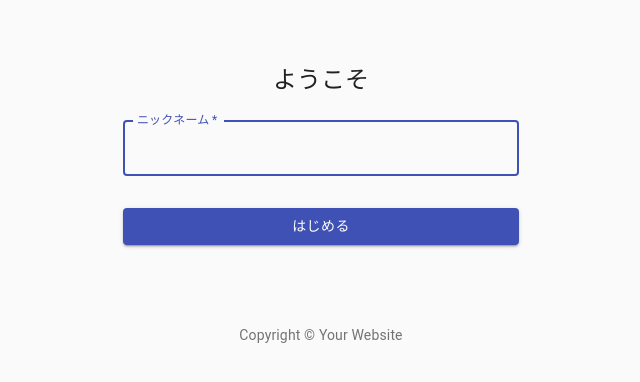
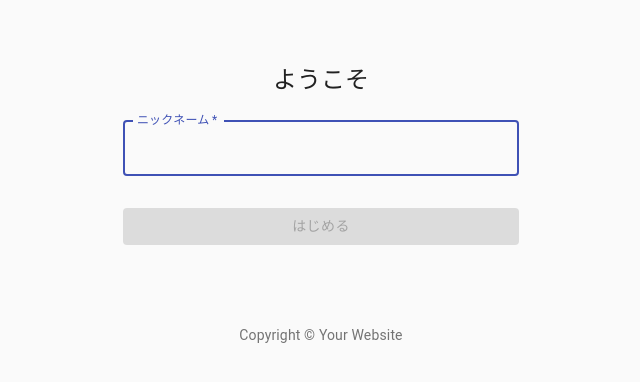
Before and after one commit to Sho50302/react-chat-app, a React (Create React App) app: page / in a window 1280 px wide. Shown: the top 382 px of the page, without its empty margins (319-959 px from the left). Built offline with nearby package versions, Linux system fonts and the light colour scheme.

Commit message:
setName by clicking button

```diff
--- a/src/components/SignIn.js
+++ b/src/components/SignIn.js
@@ -1,4 +1,4 @@
-import React from 'react';
+import React, { useEffect, useState } from 'react';
 import Button from '@material-ui/core/Button';
 import CssBaseline from '@material-ui/core/CssBaseline';
 import TextField from '@material-ui/core/TextField';
@@ -46,6 +46,13 @@
 
 export default function SignIn({ setName }) {
   const classes = useStyles();
+  const [disabled, setDisabled] = useState(true);
+  const [string, setString] = useState('');
+
+  useEffect(() => {
+    const disabled = string === '';
+    setDisabled(disabled);
+  }, [string]);
 
   return (
     <Container component="main" maxWidth="xs">
@@ -64,6 +71,7 @@
             label="ニックネーム"
             name="name"
             autoFocus
+            onChange={(e) => setString(e.target.value)}
           />
           <Button
             type="submit"
@@ -71,6 +79,7 @@
             variant="contained"
             color="primary"
             className={classes.submit}
+            disabled={disabled}
           >
             はじめる
           </Button>
```
